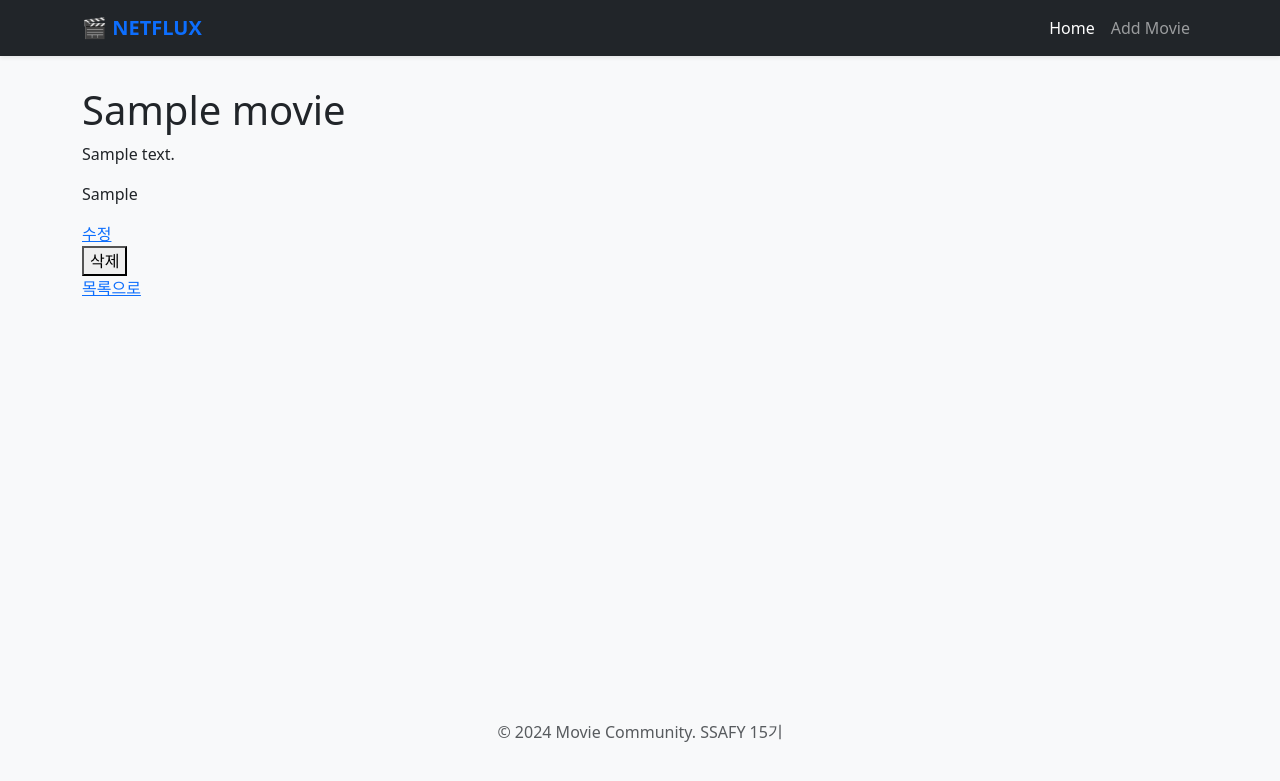
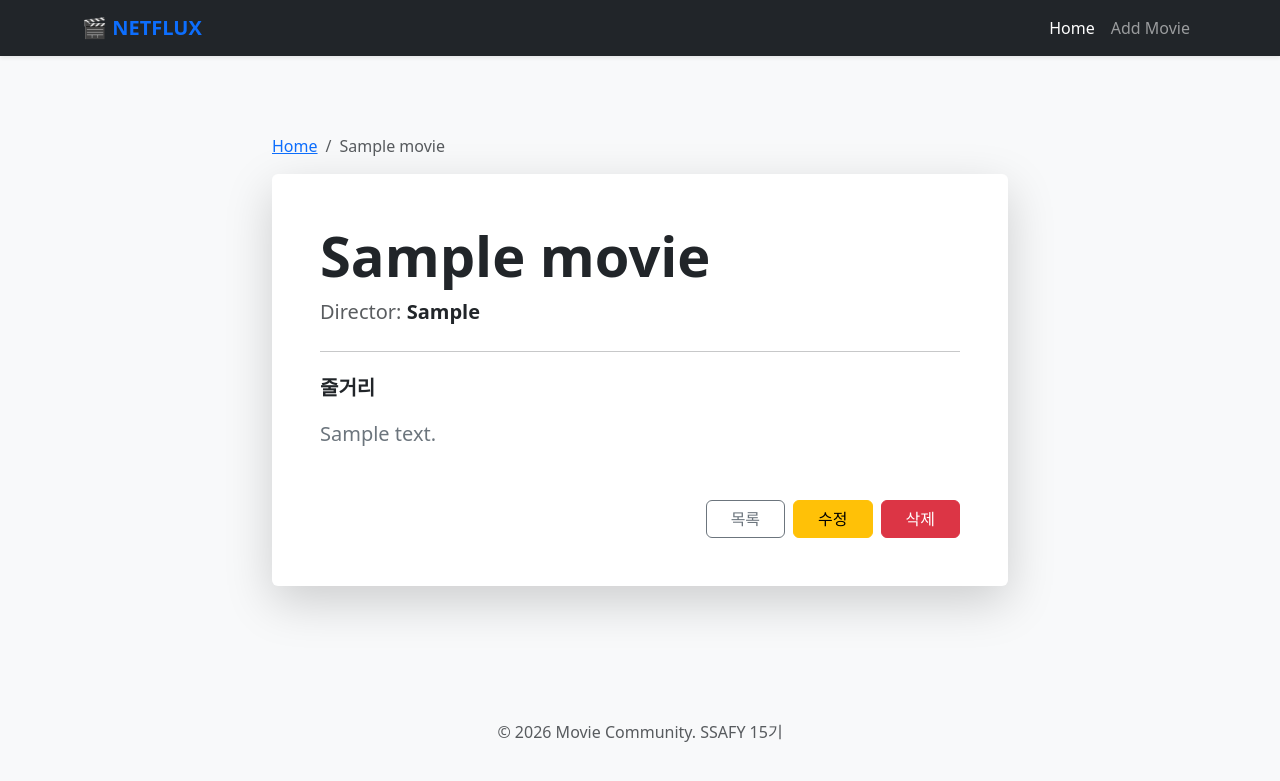
Before and after one commit to 1lights1/04_django_movie, a Django app: page /movies/1/ in a window 1280 px wide. Shown: the top 781 px of the page. Run offline with Django 5.2, Linux system fonts and the light colour scheme; tables that the repository leaves empty hold one stand-in row (values such as "Sample post").

Commit message:
드디어끝이다

```diff
--- a/movies/templates/movies/detail.html
+++ b/movies/templates/movies/detail.html
@@ -1,17 +1,38 @@
 {% extends 'base.html' %}
 
 {% block content %}
-<h1>{{ movie.title }}</h1>
+<div class="row justify-content-center mt-5">
+  <div class="col-md-10 col-lg-8">
+    <nav aria-label="breadcrumb">
+      <ol class="breadcrumb">
+        <li class="breadcrumb-item"><a href="{% url 'movies:index' %}">Home</a></li>
+        <li class="breadcrumb-item active">{{ movie.title }}</li>
+      </ol>
+    </nav>
 
-<p>{{ movie.description }}</p>
-<p>{{ movie.director }}</p>
+    <div class="card shadow-lg border-0">
+      <div class="card-body p-5">
+        <h1 class="display-4 fw-bold mb-2">{{ movie.title }}</h1>
+        <p class="text-muted fs-5 mb-4">Director: <span class="text-dark fw-semibold">{{ movie.director }}</span></p>
 
-<a href="{% url 'movies:update' movie.pk %}">수정</a>
+        <hr class="my-4">
 
-<form action="{% url 'movies:delete' movie.pk %}" method="POST">
-  {% csrf_token %}
-  <button type="submit">삭제</button>
-</form>
+        <h5 class="fw-bold mb-3">줄거리</h5>
+        <p class="lead text-secondary mb-5" style="line-height: 1.8;">
+          {{ movie.description }}
+        </p>
 
-<a href="{% url 'movies:index' %}">목록으로</a>
+        <div class="d-flex gap-2 justify-content-end">
+          <a href="{% url 'movies:index' %}" class="btn btn-outline-secondary px-4">목록</a>
+          <a href="{% url 'movies:update' movie.pk %}" class="btn btn-warning px-4">수정</a>
+
+          <form action="{% url 'movies:delete' movie.pk %}" method="POST" onsubmit="return confirm('정말 삭제하시겠습니까?');">
+            {% csrf_token %}
+            <button type="submit" class="btn btn-danger px-4">삭제</button>
+          </form>
+        </div>
+      </div>
+    </div>
+  </div>
+</div>
 {% endblock %}
--- a/templates/base.html
+++ b/templates/base.html
@@ -28,7 +28,7 @@
   </div>
 
   <footer class="text-center py-4 text-muted">
-    <p>&copy; 2024 Movie Community. SSAFY 15기</p>
+    <p>&copy; 2026 Movie Community. SSAFY 15기</p>
   </footer>
 
   <script src="https://cdn.jsdelivr.net/npm/bootstrap@5.3.3/dist/js/bootstrap.bundle.min.js"></script>
```
Also changed, not shown: movies/templates/movies/index.html (+24 -8 lines).
